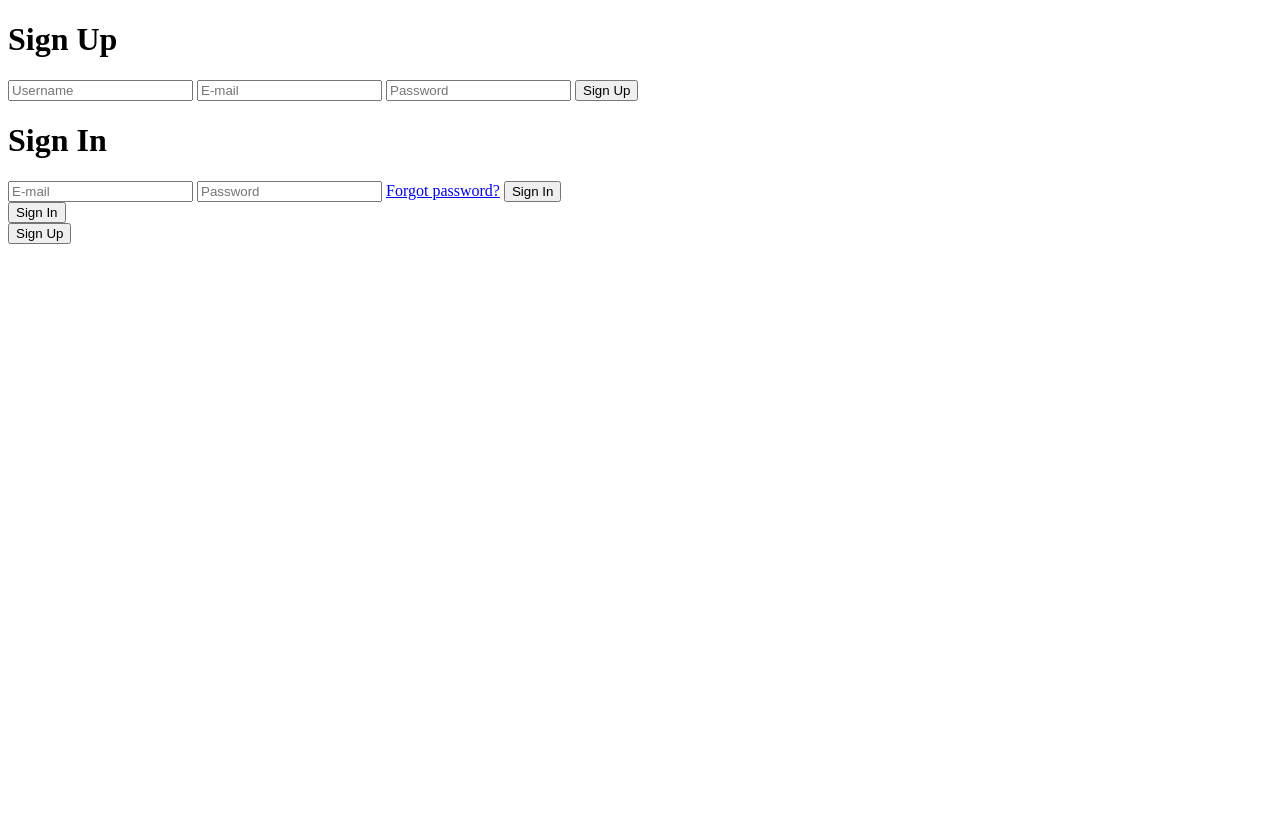
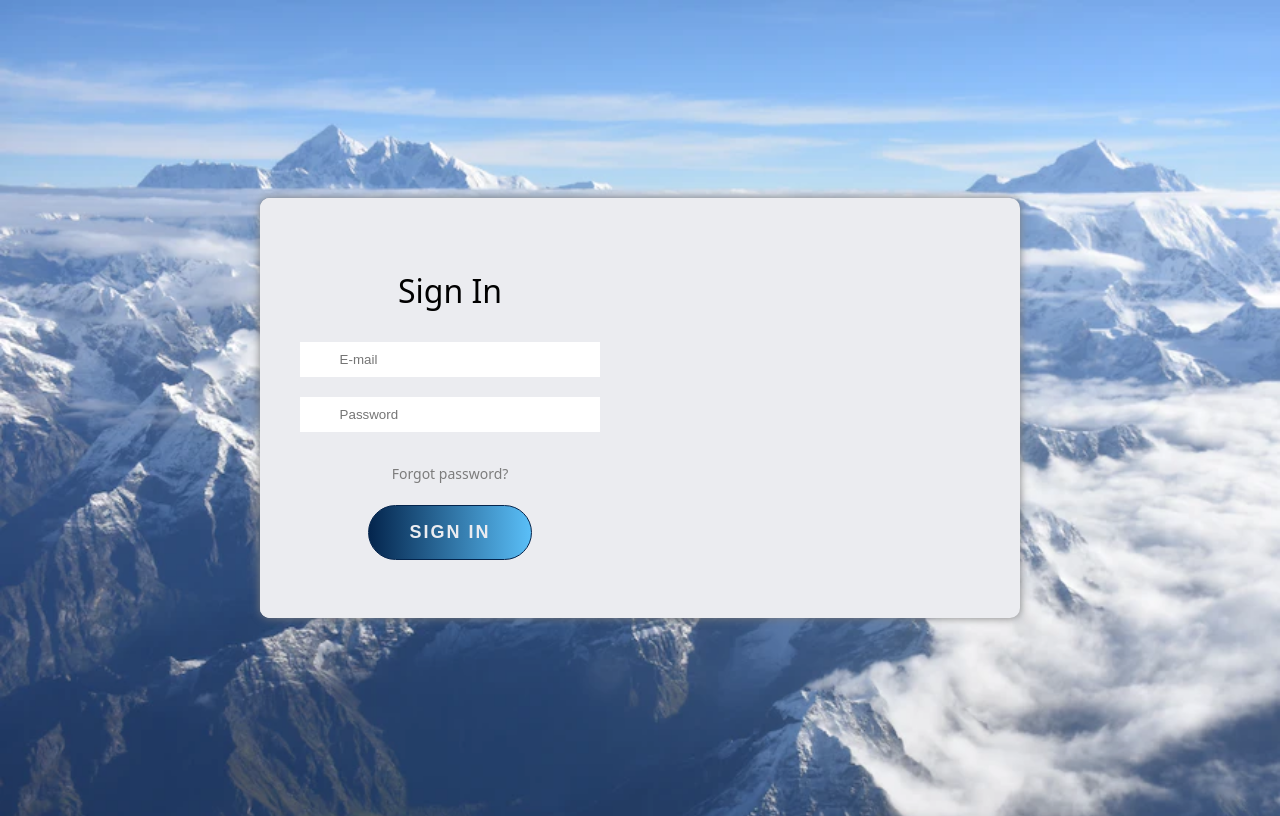
Before and after one commit to majapiszczek/sign-up-form, a plain HTML site: page index.html in a window 1280 px wide. Drawn offline with Linux system fonts and the light colour scheme.

Commit message:
styled the form

```diff
--- a/style.css
+++ b/style.css
@@ -0,0 +1,96 @@
+:root {
+  --lightgray: #ebecf0;
+  --darkgray: #7c7c7c;
+  --lightblue: #5abff8;
+  --darkblue: #04254d;
+}
+
+body {
+  font-family: system-ui, -apple-system, BlinkMacSystemFont, "Segoe UI", Roboto,
+    Oxygen, Ubuntu, Cantarell, "Open Sans", "Helvetica Neue", sans-serif;
+  font-size: 16px;
+
+  display: grid;
+  height: 100vh;
+  align-items: center;
+  place-items: center;
+  background-image: url(images/background.png);
+  background-position: center;
+  background-repeat: no-repeat;
+  background-size: cover;
+  background-attachment: fixed;
+}
+
+.container {
+  background-color: var(--lightgray);
+  border-radius: 10px;
+  box-shadow: 0 0 10px var(--darkgray);
+  height: 420px;
+  max-width: 760px;
+  position: relative;
+  width: 100%;
+  overflow: hidden;
+}
+
+.container-form {
+  position: absolute;
+  top: 0;
+  height: 100%;
+  left: 0;
+  width: 50%;
+}
+
+.container-sign-in {
+  z-index: 2;
+}
+
+.container-sign-up {
+  z-index: 1;
+}
+
+.button {
+  background: linear-gradient(to left, var(--lightblue), var(--darkblue));
+  border-radius: 30px;
+  border: 1px solid var(--darkblue);
+  color: var(--lightgray);
+  cursor: pointer;
+  font-size: 18px;
+  font-weight: 700;
+  letter-spacing: 2px;
+  text-transform: uppercase;
+  padding: 16px 40px;
+}
+
+.button:active {
+  transform: scale(0.95);
+}
+
+.form-title {
+  font-weight: 300;
+  margin: 0 0 20px;
+}
+
+.form {
+  background-color: var(--lightgray);
+  display: flex;
+  flex-direction: column;
+  align-items: center;
+  justify-content: center;
+  height: 100%;
+  text-align: center;
+  padding: 6px;
+}
+
+.input {
+  border: none;
+  padding: 10px 40px;
+  margin: 10px 0;
+  width: 60%;
+}
+
+.link {
+  color: var(--darkgray);
+  font-size: 14px;
+  text-decoration: none;
+  margin: 22px 0;
+}
```
Also changed, not shown: index.html (+1 -1 lines), images/background.png (added), 2 other files.
